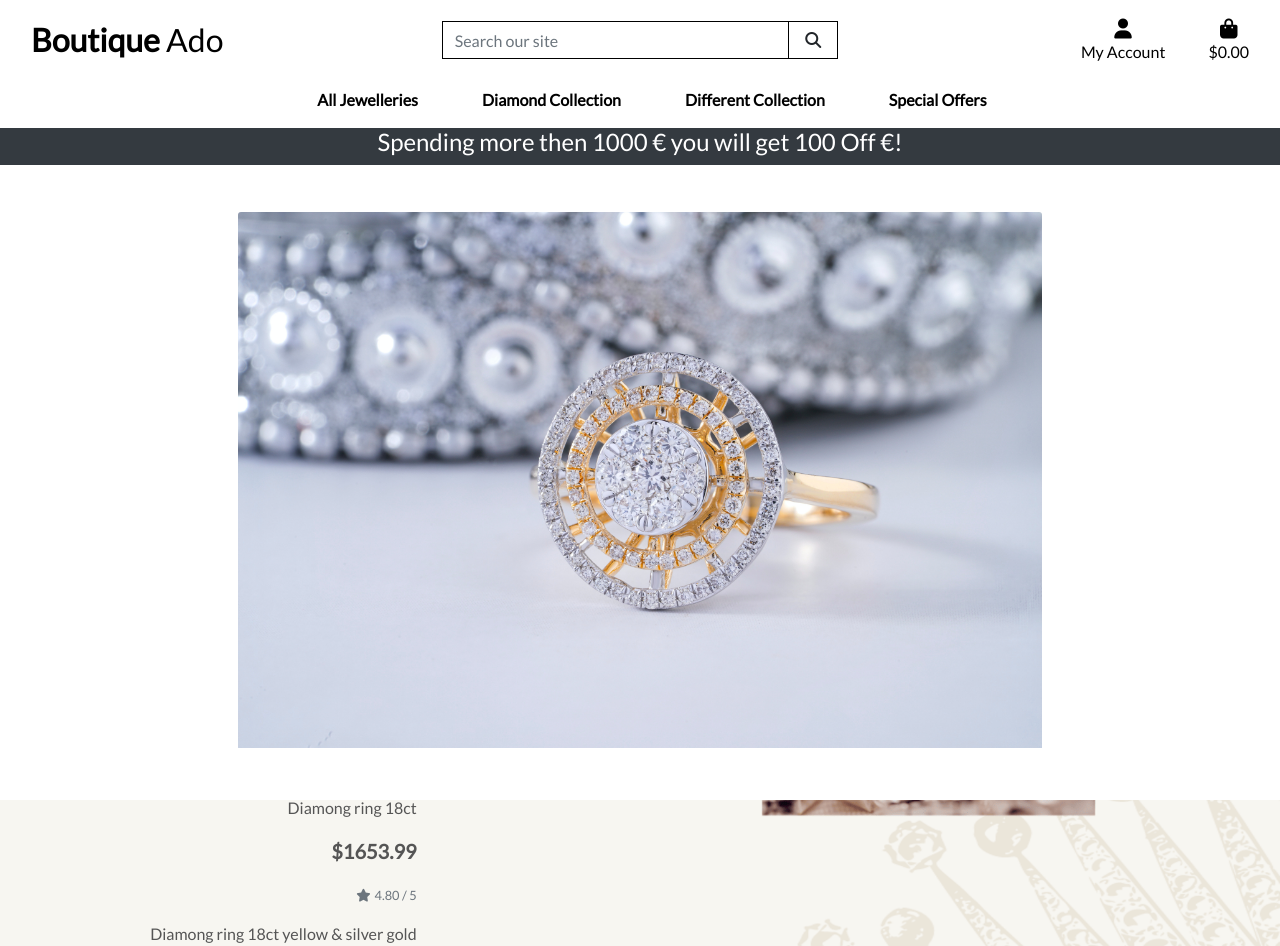
After one commit to Aliona83/project_j, a Django app: page /jewelleries/jewelleries/1 in a window 1280 px wide. The commit adds this page. Run offline with Django 3.2, Linux system fonts and the light colour scheme; data comes from the database, SQL or seed files in the repository; some libraries are stand-ins or nearby versions.

Commit message:
Added jewelleries details functionality

```diff
--- a/home/templates/home/index.html
+++ b/home/templates/home/index.html
@@ -13,14 +13,14 @@
 <div class="container h-100">
     <div class="row h-100">
         <div class="col-7 col-md-6 my-auto">
-            <h1 class="display-4 logo-font text-black">
+            <h1 class="display-4 mt-3 logo-font text-black">
                Welcome to Elegance Jewellery Shop
             </h1>
             <p class="text-left">Explore our stunning collection, handcrafted with passion and attention to details.
                 From shimmering diamonds to lustrous pearls, our collection exudes timeless elegance</p>
             <div class="my-5">
                 <h4>
-                    <a href="" class="shop-now-button btn btn-lg rounded-0 text-uppercase py-3">Shop Now</a>
+                    <a href="{% url 'jewelleries:all_jewelleries' %}" class="shop-now-button btn btn-lg rounded-0 text-uppercase py-3">Shop Now</a>
                 </h4>
             </div>
         </div>
--- /dev/null
+++ b/jewelleries/templates/jewelleries/jewelleries_details.html
@@ -0,0 +1,45 @@
+{% extends "base.html" %}
+{% load static %}
+
+{% block page_header %}
+    <div class="container header-container">
+        <div class="row">
+            <div class="col"></div>
+        </div>
+    </div>
+{% endblock %}
+
+{% block content %}
+<div class="overlay"></div>
+<div class="container-fluid">
+    <div clas="row">
+        <div class="col-12 col-md-8 col-lg-8 offset-md-2">
+            <div class="image-container my-5">
+                {% if jewellery.image %}
+                        <a href="{{ jewellery.image.url }}" target="_blank">
+                            <img class="card-img-top img-fluid" src="{{ jewellery.image.url }}" alt="{{ jewellery.name }}">
+                        </a>
+                        {% else %}
+                        <a href="">
+                            <img class="card-img-top img-fluid" src="{{ MEDIA_URL }}noimage.png" alt="{{ jewellery.name }}">
+                        </a>
+                    {% endif %}
+            </div>
+        </div>
+        <div class="col-12 col-md-7 col-lg-4">
+            <div class="jewellery-details-container mb-5 mt-md-5 text-right">
+                <p class="mb=0">{{ jewellery.name }}</p>
+                <p class="lead mb=0 text-right font-weight-bold">${{jewellery.price }}</p>
+                {% if jewellery.rating %}
+                        <small class="text-muted"><i class="fas fa-star mr-1"></i>{{ jewellery.rating }} / 5</small>
+                    {% else %}
+                        <small class="text-muted">No Rating</small>
+                    {% endif %}
+                    <p class="mt-3">{{ jewellery.description }}</p>
+            </div>
+
+        </div>
+    </div>
+
+</div>
+{% endblock %}
--- a/jewelleries/urls.py
+++ b/jewelleries/urls.py
@@ -5,5 +5,6 @@ app_name = 'jewelleries'  # This sets the app namespace to 'jewelleries'
 
 
 urlpatterns = [
-    path('', views.all_jewelleries, name='all_jewelleries')
+    path('', views.all_jewelleries, name='all_jewelleries'),
+    path('jewelleries/<int:jewellery_id>', views.jewelleries_details, name='jewelleries_details')
 ]
--- a/jewelleries/views.py
+++ b/jewelleries/views.py
@@ -1,5 +1,6 @@
 from django.shortcuts import render
 from .models import Jewellery, Category
+from django.shortcuts import get_object_or_404
 
 
 # Create your views here.
@@ -12,3 +13,14 @@ def all_jewelleries(request):
         'jewelleries': jewelleries,
     }
    return render(request, 'jewelleries/jewelleries.html', context)
+
+
+def jewelleries_details(request, jewellery_id):
+   """  A view to show individual product details """
+
+   jewellery = get_object_or_404(Jewellery, pk=jewellery_id)
+
+   context = {
+        'jewellery': jewellery,
+    }
+   return render(request, 'jewelleries/jewelleries_details.html', context)
--- a/static/css/base.css
+++ b/static/css/base.css
@@ -74,3 +74,22 @@ body {
           padding-top: 164px;
       }
   }
+/* pad the top a bit when navbar is collapsed on mobile */
+@media (max-width: 991px) {
+    .header-container {
+        padding-top: 116px;
+    }
+
+    body {
+        height: calc(100vh - 116px);
+    }
+}
+@media (max-width: 380px) {
+    .header-container {
+        padding-top: 270px;
+    }
+
+    body {
+        height: calc(100vh - 116px);
+    }
+}
--- a/templates/includes/main-nav.html
+++ b/templates/includes/main-nav.html
@@ -8,7 +8,7 @@
                 <a href="" class="dropdown-item">By Price</a>
                 <a href="" class="dropdown-item ">By Rating</a>
                 <a href="" class="dropdown-item ">By Category</a>
-                <a href="" class="dropdown-item">All Jewellery</a>
+                <a href="{% url 'jewelleries:all_jewelleries' %}" class="dropdown-item">All Jewellery</a>
             </div>
         </li>
 
@@ -20,19 +20,19 @@
                 <a href="" class="dropdown-item">Diamond Rings</a>
                 <a href="" class="dropdown-item">Diamond Earrings</a>
                 <a href="" class="dropdown-item">Diamond Necklaces</a>
-                <a href="" class="dropdown-item">All Jewellery</a>
+                <a href="{% url 'jewelleries:all_jewelleries' %}" class="dropdown-item">All Jewellery</a>
             </div>
         </li>
 
         <li class="nav-item dropdown">
             <a class="logo-font font-weight-bold nav-link text-black mr-5" href="#" id="homeware-link" data-toggle="dropdown" aria-haspopup="true" aria-expanded="false">
-                Different types
+               Different Collection
             </a>
             <div class="dropdown-menu border-0" aria-labelledby="homeware-link">
                 <a href="" class="dropdown-item">Jewellery of Silver</a>
                 <a href="" class="dropdown-item">Jewellery of Gold</a>
                 <a href="" class="dropdown-item">Jewellery of Pearl</a>
-                <a href="" class="dropdown-item">All types</a>
+                <a href="" class="dropdown-item">All Collection</a>
             </div>
         </li>
 
```
Also changed, not shown: jewelleries/templates/jewelleries/jewelleries.html (+14 -6 lines).
